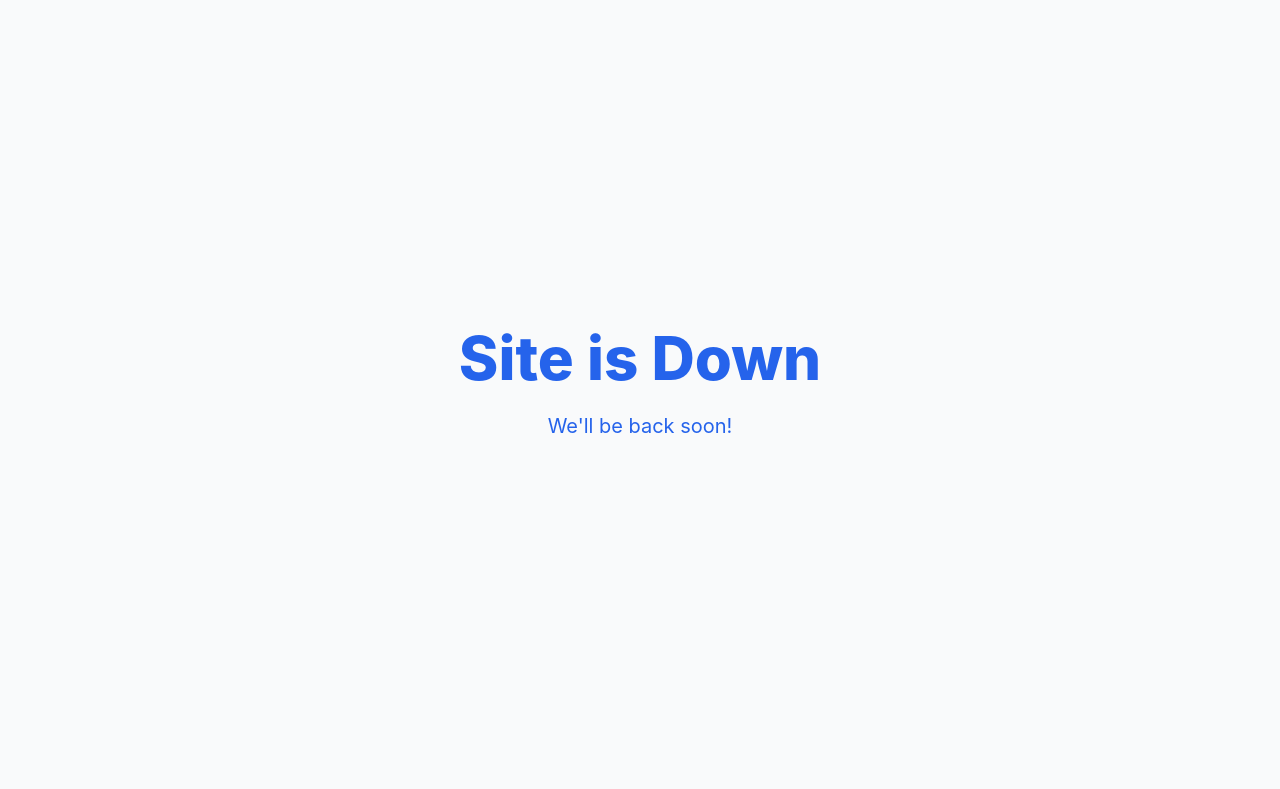
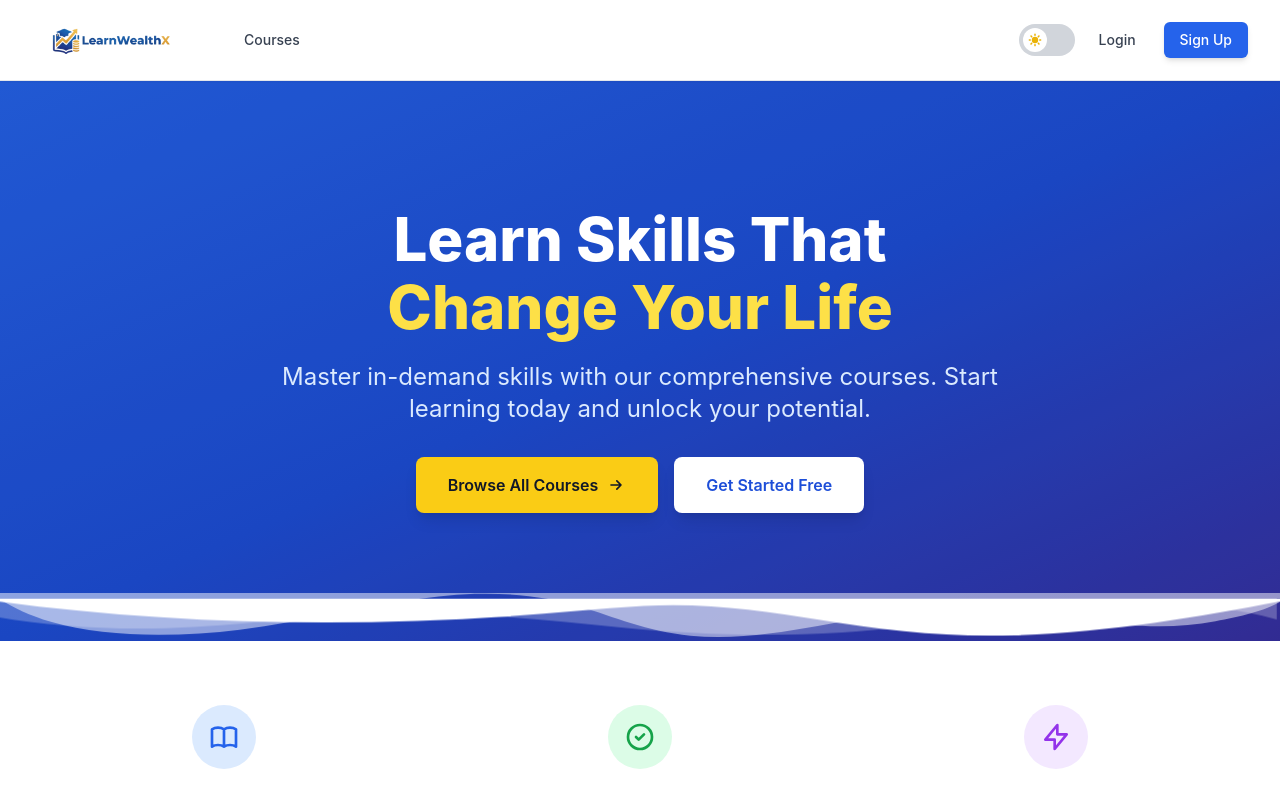
Before and after one commit to harshprasad06/learnwealthx_frontend, a Next.js app: page / in a window 1280 px wide. Shown: the top 789 px of the page. Built offline with nearby package versions, Linux system fonts and the light colour scheme; no server answers.

Commit message:
Revert "sitedown"
This reverts commit 8422b6cb2d7b35407675265246a7d8b0c5cc9e88.

```diff
--- a/app/page.tsx
+++ b/app/page.tsx
@@ -27,7 +27,6 @@ export default function Home() {
   const [courses, setCourses] = useState<Course[]>([]);
   const [loading, setLoading] = useState(true);
   const [user, setUser] = useState<User | null>(null);
-  const [shutDownSite, setShutDownSite] = useState(true);
 
   const API_URL = process.env.NEXT_PUBLIC_API_URL || 'http://localhost:5000';
 
@@ -69,20 +68,6 @@ export default function Home() {
 
   return (
     <div className="app-page">
-
-      {shutDownSite ? (
-        <div className="flex items-center justify-center h-screen">
-          <div className="text-center">
-            <h1 className="text-4xl sm:text-5xl md:text-6xl font-extrabold mb-6 text-blue-600">
-              Site is Down
-            </h1>
-            <p className="text-xl text-blue-600 mb-8">
-              We'll be back soon!
-            </p>
-          </div>
-        </div>
-      ) :
-        <>
       <Navbar />
       <main className="app-main">
         {/* Hero Banner Section */}
@@ -360,8 +345,7 @@ export default function Home() {
                       </div>
                     </div>
                 </Link>
-                        )
-                      })}
+              )})}
               </div>
 
               {courses.length >= 6 && (
@@ -518,9 +502,6 @@ export default function Home() {
         </section>
       </main>
       <Footer />
-        </>
-      }
-
     </div>
   );
 }
```
Lines whose indentation alone changed are shown as unchanged.
